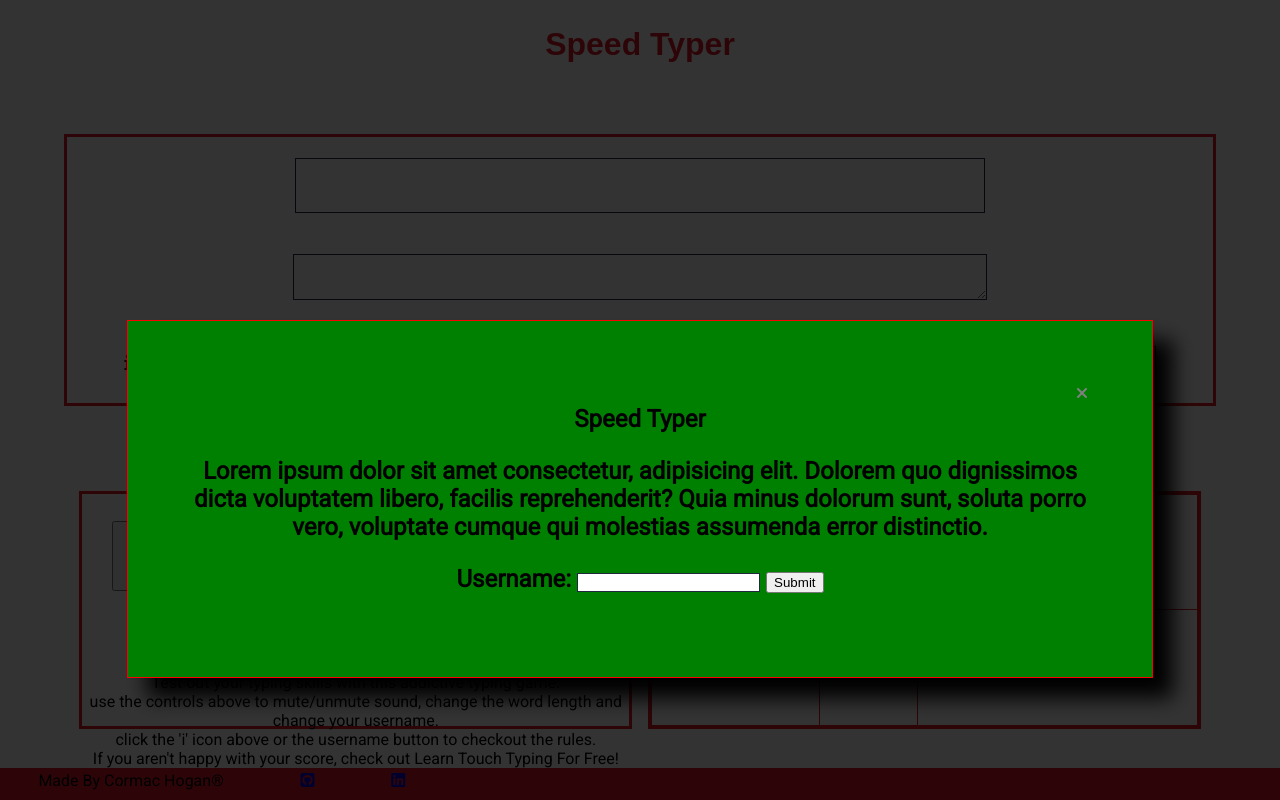
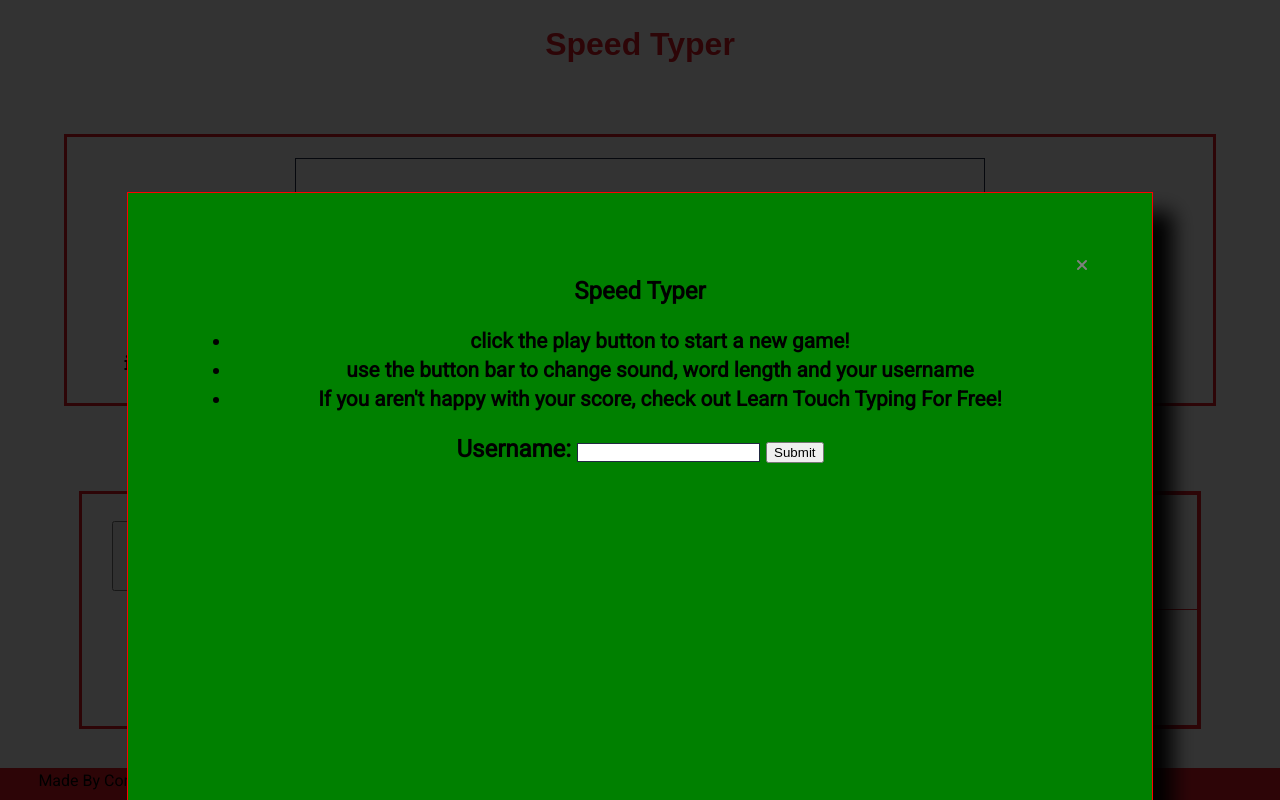
Before and after one commit to cmuck2000/speed_typer, a plain HTML site: page index.html in a window 1280 px wide. Drawn offline with Linux system fonts and the light colour scheme; a web font is replaced by a local one.

Commit message:
move text content to pop up

```diff
--- a/assets/css/style.css
+++ b/assets/css/style.css
@@ -178,19 +178,25 @@ th, td {
 /* pop up content */
 .popup_content {
     background-color: green;
-    margin:  25% auto;
+    margin:  15% auto;
     padding: 5%;
     border: 1px solid red;
     width: 70%;
+    height: 70%;
     box-shadow: 20px 20px 20px black;
     animation-name: slide_in;
     animation-duration: 2s;
 }
 
+li {
+    margin: 5px auto;
+    font-size: 1.3rem;
+}
+
 /* animation for pop up */
 @keyframes slide_in {
     from {margin: -50% auto; opacity: 0; box-shadow: 0px 0px 0px black;}
-    to {margin: 25% auto; box-shadow: 20px 20px 20px black;}
+    to {margin: 15% auto; box-shadow: 20px 20px 20px black;}
 }
 
 /* exit button */
--- a/index.html
+++ b/index.html
@@ -65,14 +65,6 @@
             </div>
 
             <h2 id="info_title">The Ultimate Speed Typing Test!</h2>
-            <p>Test out your typing skills with this addictive typing game.
-                <br>
-                use the controls above to mute/unmute sound, change the word length and change your username.<br>
-                click the 'i' icon above or the username button to checkout the rules.
-                <br>
-                If you aren't happy with your score, check out <a>Learn Touch Typing For Free!</a>
-
-            </p>
 
         </div>
 
@@ -120,7 +112,11 @@
             <i id="exit_popup" class="fas fa-times exit"></i>
 
             <h2>Speed Typer<h2>
-            <p>Lorem ipsum dolor sit amet consectetur, adipisicing elit. Dolorem quo dignissimos dicta voluptatem libero, facilis reprehenderit? Quia minus dolorum sunt, soluta porro vero, voluptate cumque qui molestias assumenda error distinctio.</p>
+            <ul>
+                <li>click the play button to start a new game!</li>
+                <li>use the button bar to change sound, word length and your username</li>
+                <li>If you aren't happy with your score, check out <a>Learn Touch Typing For Free!</a></li>
+            </ul>
 
             <label for="username_input">
                 Username:
```
